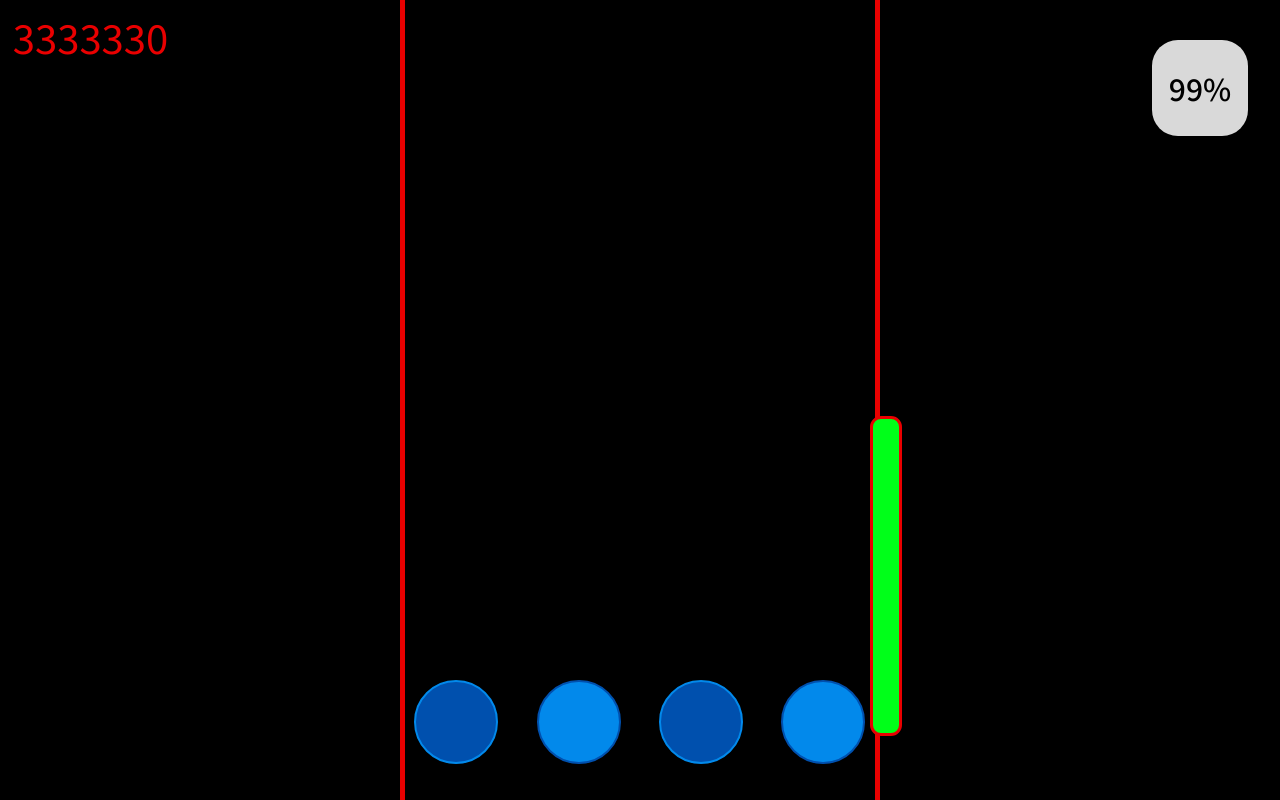
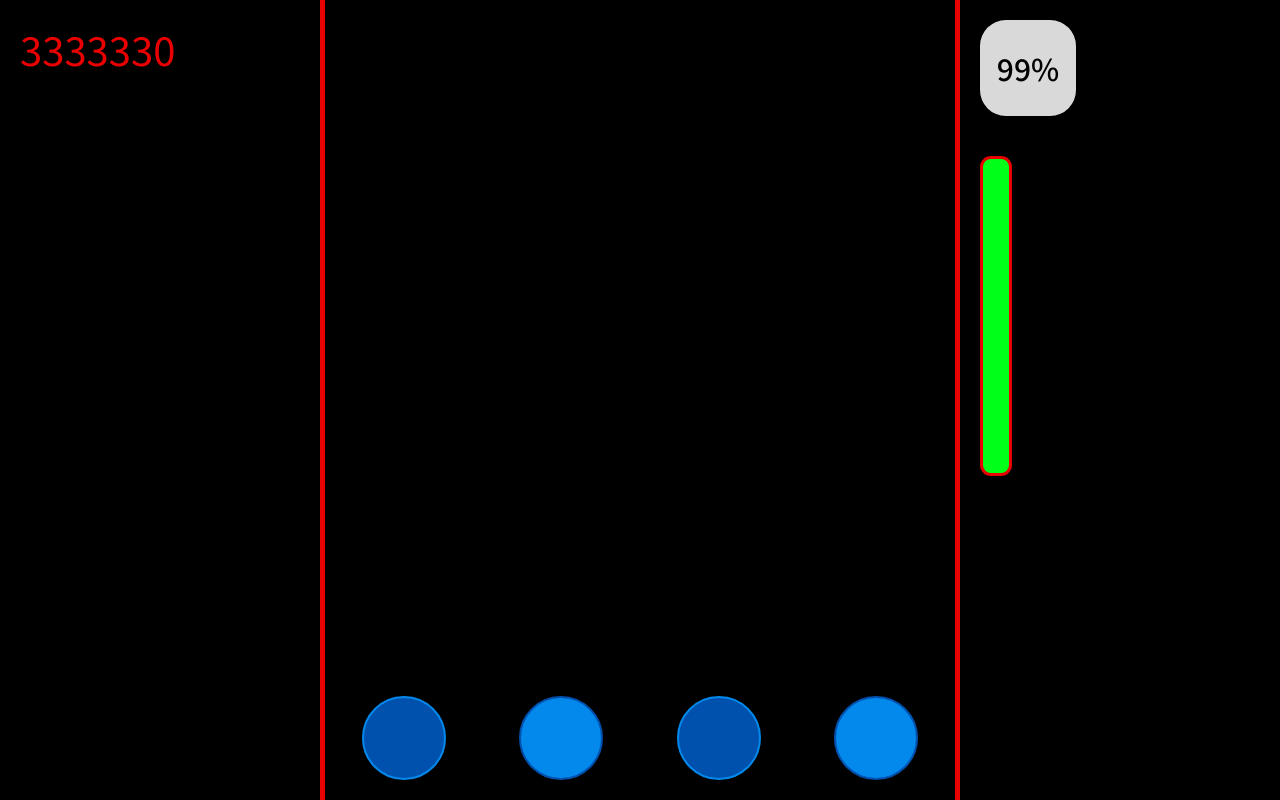
Before and after one commit to sukaizer/moku, a plain HTML site: page game.html in a window 1280 px wide. Drawn offline with nearby package versions, Linux system fonts and the light colour scheme.

Commit message:
Added flex
Used flex to make the game.html page responsive.

```diff
--- a/game.html
+++ b/game.html
@@ -4,7 +4,7 @@
     <meta charset="UTF-8">
     <meta http-equiv="X-UA-Compatible" content="IE=edge">
     <meta name="viewport" content="width=device-width, initial-scale=1.0">
-    <link href="style.css" rel="stylesheet">
+    <link href="gamestyle.css" rel="stylesheet">
     <link rel="preconnect" href="https://fonts.googleapis.com">
     <link rel="preconnect" href="https://fonts.gstatic.com" crossorigin>
     <link href="https://fonts.googleapis.com/css2?family=Noto+Sans+JP:wght@100;300;400;500&display=swap" rel="stylesheet">
@@ -17,16 +17,18 @@
     <script src="https://code.jquery.com/ui/1.12.1/jquery-ui.js"></script>
 </head>
 <body>
-    <div class="container">
+    <div class="left-col">
         <p class="score unselectable">
             3333330
         </p>
+    </div>
+    <div class="middle-col">
         <div id="notesframe" class="notesframe"></div>
+    </div>
+    <div class="right-col">
+        <div class="accuracy unselectable">99%</div>
         <div class="healthbar"></div>
-        <div class="accuracy unselectable">99%</div>
     </div>
-
-
 </body>
 <script src="/scripts/scriptgame.js"></script>
 </html>
--- /dev/null
+++ b/gamestyle.css
@@ -0,0 +1,103 @@
+body {
+    display: flex;
+    flex-direction: row;
+    font-family: 'Noto Sans JP', sans-serif;
+    margin: 0px;
+    height: 100vh;
+    background-color: rgb(0, 0, 0);
+}
+
+.left-col{
+    flex: 1;
+
+}
+
+.middle-col{
+    flex-direction: column;
+    flex: 2;
+}
+
+.right-col{
+    display: flex;
+    flex-direction: column;
+    flex: 1;
+}
+
+.score {
+    font-size: 40px;
+    margin: 20px;
+    color: #E90000;
+}
+
+.notesframe {
+    display: flex;
+    justify-content: space-around;
+    align-items: flex-end;
+    height: 100vh;
+
+    box-sizing: border-box;
+    background: #000000;
+    border-width: 0px 5px;
+    border-style: solid;
+    border-color: #E90000;
+}
+
+.healthbar {
+    margin: 20px;
+    box-sizing: border-box;
+    left: 68%;
+    top: 52%;
+    width: 2rem;
+    height: 20rem;
+
+    background: #00FF19;
+    border: 3px solid #E90000;
+    border-radius: 11px;
+}
+
+.accuracy {
+    margin: 20px;
+    background: #D9D9D9;
+    border-radius: 26px;
+
+    width: 6rem;
+    height: 6rem;
+    left: 90%;
+    top: 5%;
+
+    display: flex;
+    justify-content: center;
+    align-items: center;
+
+
+    font-weight: 500;
+    font-size: 30px;
+}
+
+.note-type1, .note-type2, .note-type-active{
+    width: 5rem;
+    height: 5rem;
+    margin-bottom: 20px;
+    border-radius: 100%;
+    top: 85%;
+}
+
+.note-type1 {
+    background: #0289EB;
+    border: 2px solid #0050AE;
+}
+
+.note-type2 {
+    background: #0050AE;
+    border: 2px solid #0289EB;
+}
+
+.note-type-active {
+    background: #6db4e7;
+    border: 2px solid #1b009d;
+}
+
+.container {
+    display: flex;
+    justify-content: center;
+}
--- /dev/null
+++ b/homestyle.css
@@ -0,0 +1,81 @@
+html,
+body {
+    height: 100%;
+}
+
+body {
+    display: flex;
+    flex-direction: row;
+
+    font-family: 'Noto Sans JP', sans-serif;
+    margin: 0px;
+    height: 100vh;
+    background-color: rgb(0, 0, 0);
+}
+
+.left-col {
+    display: flex;
+    flex: 4;
+    justify-content: end;
+    align-items: center;
+}
+
+.right-col {
+    flex: 3;
+    display: flex;
+    justify-content: center;
+    align-items: center;
+}
+
+.play-button {
+    display: flex;
+    justify-content: center;
+    align-items: center;
+    background: #FF0A62;
+    width: 12rem;
+    height: 12rem;
+    margin: 30px;
+
+    cursor: pointer;
+
+    border-radius: 50%;
+
+    font-style: normal;
+    font-weight: 500;
+    font-size: 45px;
+    letter-spacing: -1px;
+
+    text-decoration: none;
+
+    color: #F00149;
+    -webkit-text-stroke: 3px black;
+    text-shadow: 0px 4px 4px rgba(0, 0, 0, 0.25);
+
+    transition-property: color, box-shadow;
+    transition-duration: 200ms;
+    box-shadow: inset 0px 10px 0px 3px rgba(0, 0, 0, 0.55);
+}
+
+.play-button:hover {
+    box-shadow: inset 0px 0px 0px 6px rgba(0, 0, 0, 0.55);
+}
+
+
+.options {
+    width: 15rem;
+    height: 30rem;
+    margin: 30px;
+
+    background: #F00149;
+    border-radius: 9px;
+
+}
+
+.unselectable {
+    -webkit-touch-callout: none;
+    -webkit-user-select: none;
+    -khtml-user-select: none;
+    -moz-user-select: none;
+    -ms-user-select: none;
+    user-select: none;
+}
--- a/scripts/scriptgame.js
+++ b/scripts/scriptgame.js
@@ -12,7 +12,7 @@ var drawNotesView = () => {
     notes[i].id = "note" + i;
     $("#notesframe").append(notes[i]);
 
-    $("#note" + i).css("left", positions[i - 1]);
+    $("#note" + i).css(positions[i - 1]);
   }
 
   //automatiser avec une boucle ?
--- a/style.css
+++ /dev/null
@@ -1,174 +0,0 @@
-html,
-body {
-    height: 100%;
-}
-
-body {
-    display: flex;
-    flex-direction: row;
-
-    font-family: 'Noto Sans JP', sans-serif;
-    margin: 0px;
-    height: 100vh;
-    background-color: rgb(0, 0, 0);
-}
-
-.left-col {
-    display: flex;
-    flex: 4;
-    justify-content: end;
-    align-items: center;
-}
-
-.right-col {
-    flex: 3;
-    display: flex;
-    justify-content: center;
-    align-items: center;
-}
-
-.play-button {
-    display: flex;
-    justify-content: center;
-    align-items: center;
-    background: #FF0A62;
-    width: 12rem;
-    height: 12rem;
-    margin: 30px;
-
-    cursor: pointer;
-
-    border-radius: 50%;
-
-    font-style: normal;
-    font-weight: 500;
-    font-size: 45px;
-    letter-spacing: -1px;
-
-    text-decoration: none;
-
-    color: #F00149;
-    -webkit-text-stroke: 3px black;
-    text-shadow: 0px 4px 4px rgba(0, 0, 0, 0.25);
-
-    transition-property: color, box-shadow;
-    transition-duration: 200ms;
-    box-shadow: inset 0px 10px 0px 3px rgba(0, 0, 0, 0.55);
-}
-
-.play-button:hover {
-    box-shadow: inset 0px 0px 0px 6px rgba(0, 0, 0, 0.55);
-}
-
-
-.options {
-    width: 15rem;
-    height: 30rem;
-    margin: 30px;
-
-    background: #F00149;
-    border-radius: 9px;
-
-}
-
-.unselectable {
-    -webkit-touch-callout: none;
-    -webkit-user-select: none;
-    -khtml-user-select: none;
-    -moz-user-select: none;
-    -ms-user-select: none;
-    user-select: none;
-}
-
-.container {
-    display: flex;
-    justify-content: center;
-}
-
-.score {
-    font-size: 40px;
-    color: #E90000;
-    position: absolute;
-    left: 1%;
-    top: 1%;
-    margin: 0;
-}
-
-.notesframe {
-    height: 100vh;
-    width: 30rem;
-    position: absolute;
-    left: 50%;
-    top: 50%;
-    transform: translate(-50%, -50%);
-    padding: 10px;
-
-    box-sizing: border-box;
-    background: #000000;
-    border-width: 0px 5px;
-    border-style: solid;
-    border-color: #E90000;
-}
-
-.healthbar {
-    box-sizing: border-box;
-
-    position: absolute;
-    left: 68%;
-    top: 52%;
-    width: 2rem;
-    height: 20rem;
-
-    background: #00FF19;
-    border: 3px solid #E90000;
-    border-radius: 11px;
-}
-
-.accuracy {
-    background: #D9D9D9;
-    border-radius: 26px;
-    position: absolute;
-
-    width: 6rem;
-    height: 6rem;
-    left: 90%;
-    top: 5%;
-
-    display: flex;
-    justify-content: center;
-    align-items: center;
-
-
-    font-weight: 500;
-    font-size: 30px;
-}
-
-.note-type1 {
-    background: #0289EB;
-    border: 2px solid #0050AE;
-    width: 5rem;
-    height: 5rem;
-    border-radius: 100%;
-    position: absolute;
-    top: 85%;
-}
-
-.note-type2 {
-    background: #0050AE;
-    border: 2px solid #0289EB;
-    width: 5rem;
-    height: 5rem;
-    border-radius: 100%;
-    position: absolute;
-    top: 85%;
-}
-
-.note-type-active {
-    background: #6db4e7;
-    border: 2px solid #1b009d;
-    width: 5rem;
-    height: 5rem;
-    border-radius: 100%;
-    position: absolute;
-    top: 85%;
-}
```
Also changed, not shown: index.html (+1 -1 lines).
